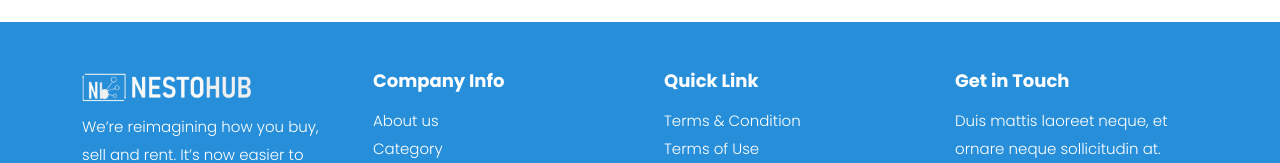
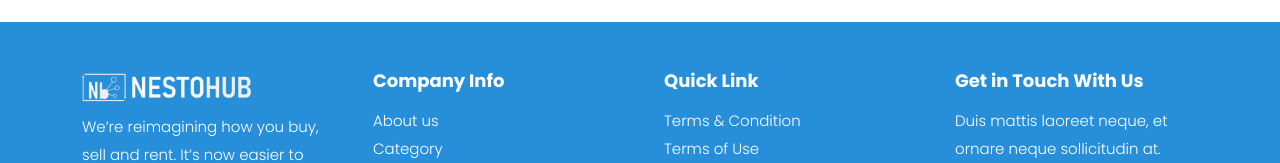
Before and after one commit to Vivekackrolix/Nesto-Frontend, a React (Create React App) app: page / in a window 1280 px wide. Shown: the part 835-998 px from the top of the page. Built offline with nearby package versions, Linux system fonts and the light colour scheme.

Commit message:
get in touch text added

```diff
--- a/src/components/footer/Footer.js
+++ b/src/components/footer/Footer.js
@@ -56,7 +56,7 @@ const Footer = () => {
           </Col>
 
           <Col md={3}>
-            <h5 className="fw-bold">Get in Touch</h5>
+            <h5 className="fw-bold">Get in Touch With Us</h5>
             <p className="mt-3">
               Duis mattis laoreet neque, et ornare neque sollicitudin at. Proin
               sagittis dolor sed ...
```
